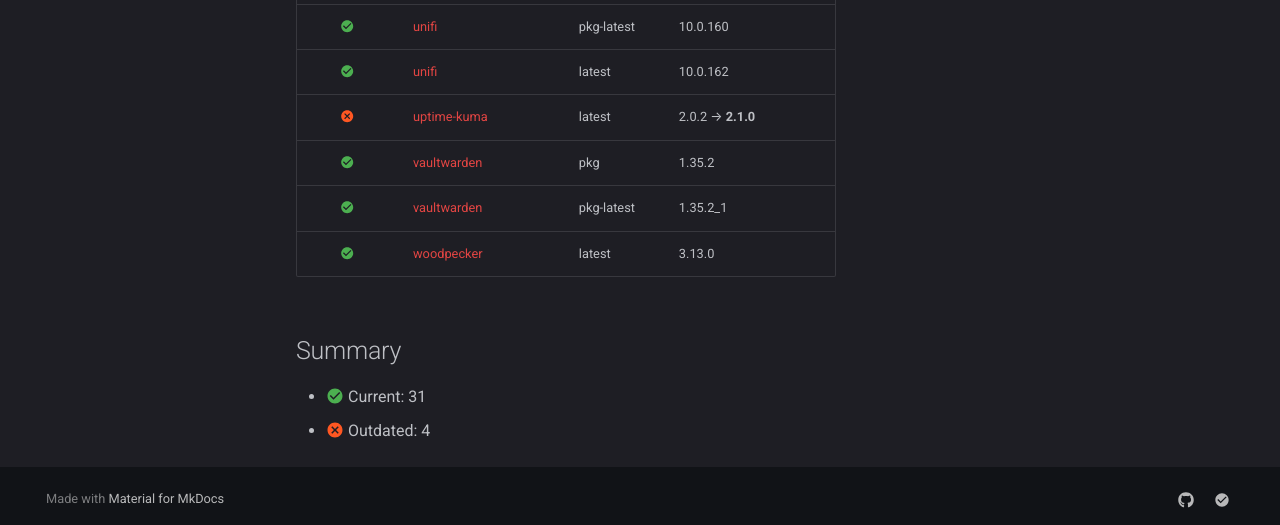
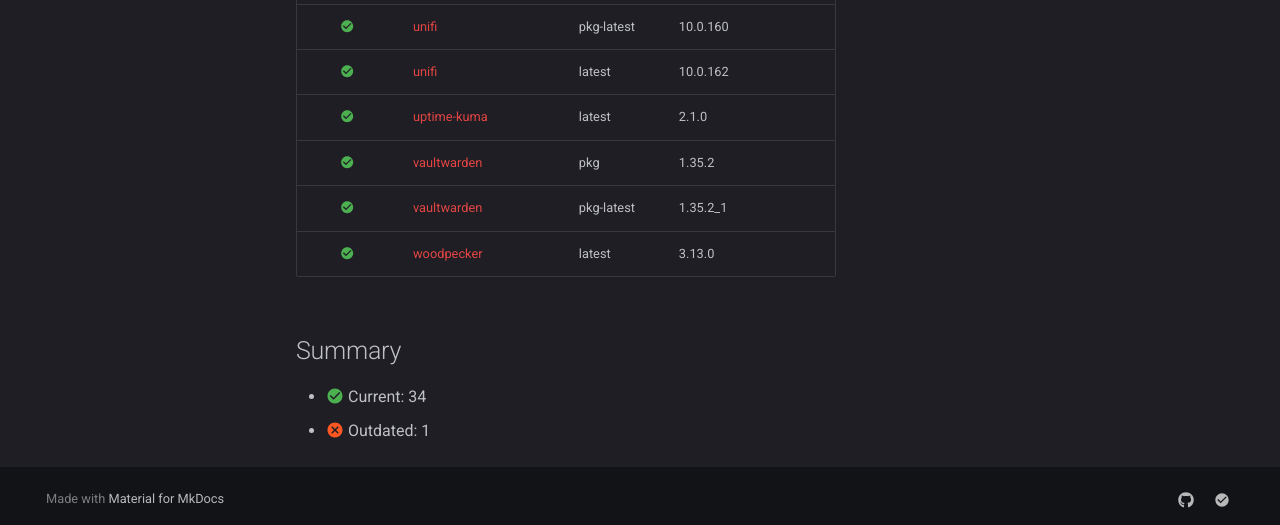
Before and after one commit to daemonless/daemonless-io, an MkDocs documentation site: the page built from docs/status.md, in a window 1280 px wide and 900 px high, scrolled down 2856 px. Shown: the part 369-894 px from the top of the window. Built offline with MkDocs 1.6.1 and Material for MkDocs 9.7.7, drawn with Linux system fonts in a browser that asks for light colours; comment, search, counter and statistics services are not loaded.

Commit message:
Update version status [skip ci]

```diff
--- a/docs/status.md
+++ b/docs/status.md
@@ -18,7 +18,7 @@
 | :material-check-circle:{ .current } | [hugo](https://github.com/daemonless/hugo/actions) | pkg-latest | 0.155.1_1 |
 | :material-check-circle:{ .current } | [hugo](https://github.com/daemonless/hugo/actions) | latest | 0.155.2 |
 | :material-close-circle:{ .outdated } | [immich-ml](https://github.com/daemonless/immich-ml/actions) | latest | 2.5.3 → **2.5.5** |
-| :material-close-circle:{ .outdated } | [immich-server](https://github.com/daemonless/immich-server/actions) | latest | 2.5.3 → **2.5.5** |
+| :material-check-circle:{ .current } | [immich-server](https://github.com/daemonless/immich-server/actions) | latest | 2.5.5 |
 | :material-check-circle:{ .current } | [jellyfin](https://github.com/daemonless/jellyfin/actions) | pkg | 10.11.5 |
 | :material-check-circle:{ .current } | [jellyfin](https://github.com/daemonless/jellyfin/actions) | pkg-latest | 10.11.6 |
 | :material-check-circle:{ .current } | [lidarr](https://github.com/daemonless/lidarr/actions) | pkg | 2.13.3.4711_1 |
@@ -27,7 +27,7 @@
 | :material-check-circle:{ .current } | [mariadb-11.4](https://github.com/daemonless/mariadb-11.4/actions) | pkg | 11.4.9 |
 | :material-check-circle:{ .current } | [mariadb-11.4](https://github.com/daemonless/mariadb-11.4/actions) | pkg-latest | 11.4.9 |
 | :material-check-circle:{ .current } | [mealie](https://github.com/daemonless/mealie/actions) | latest | 3.10.2 |
-| :material-close-circle:{ .outdated } | [n8n](https://github.com/daemonless/n8n/actions) | latest | 2.6.3 → **2.6.4** |
+| :material-check-circle:{ .current } | [n8n](https://github.com/daemonless/n8n/actions) | latest | 2.6.4 |
 | :material-check-circle:{ .current } | [nextcloud](https://github.com/daemonless/nextcloud/actions) | pkg | 32.0.3_4 |
 | :material-check-circle:{ .current } | [nextcloud](https://github.com/daemonless/nextcloud/actions) | pkg-latest | 32.0.5 |
 | :material-check-circle:{ .current } | [openspeedtest](https://github.com/daemonless/openspeedtest/actions) | latest | 2.0.5 |
@@ -69,12 +69,12 @@
 | :material-check-circle:{ .current } | [unifi](https://github.com/daemonless/unifi/actions) | pkg | 10.0.160 |
 | :material-check-circle:{ .current } | [unifi](https://github.com/daemonless/unifi/actions) | pkg-latest | 10.0.160 |
 | :material-check-circle:{ .current } | [unifi](https://github.com/daemonless/unifi/actions) | latest | 10.0.162 |
-| :material-close-circle:{ .outdated } | [uptime-kuma](https://github.com/daemonless/uptime-kuma/actions) | latest | 2.0.2 → **2.1.0** |
+| :material-check-circle:{ .current } | [uptime-kuma](https://github.com/daemonless/uptime-kuma/actions) | latest | 2.1.0 |
 | :material-check-circle:{ .current } | [vaultwarden](https://github.com/daemonless/vaultwarden/actions) | pkg | 1.35.2 |
 | :material-check-circle:{ .current } | [vaultwarden](https://github.com/daemonless/vaultwarden/actions) | pkg-latest | 1.35.2_1 |
 | :material-check-circle:{ .current } | [woodpecker](https://github.com/daemonless/woodpecker/actions) | latest | 3.13.0 |
 
 ## Summary
 
-- :material-check-circle:{ .current } Current: 31
-- :material-close-circle:{ .outdated } Outdated: 4
+- :material-check-circle:{ .current } Current: 34
+- :material-close-circle:{ .outdated } Outdated: 1
```
